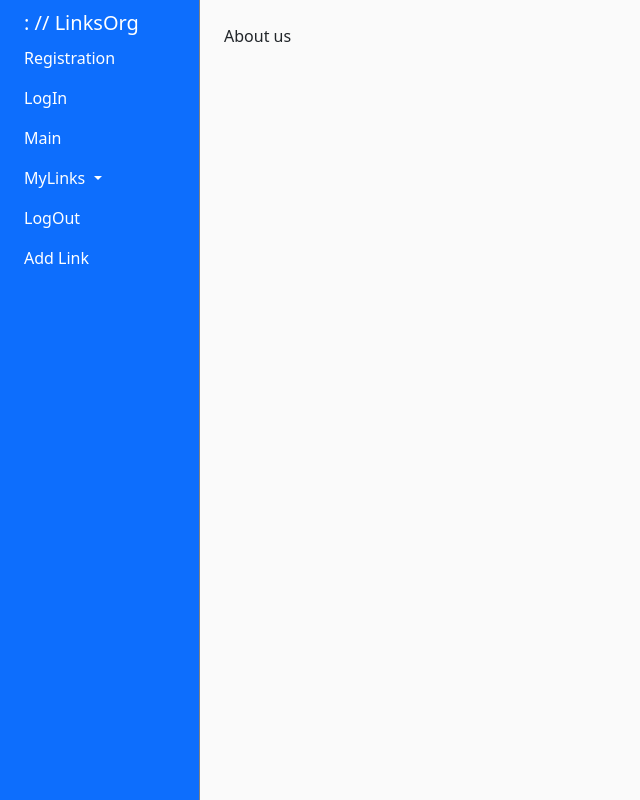
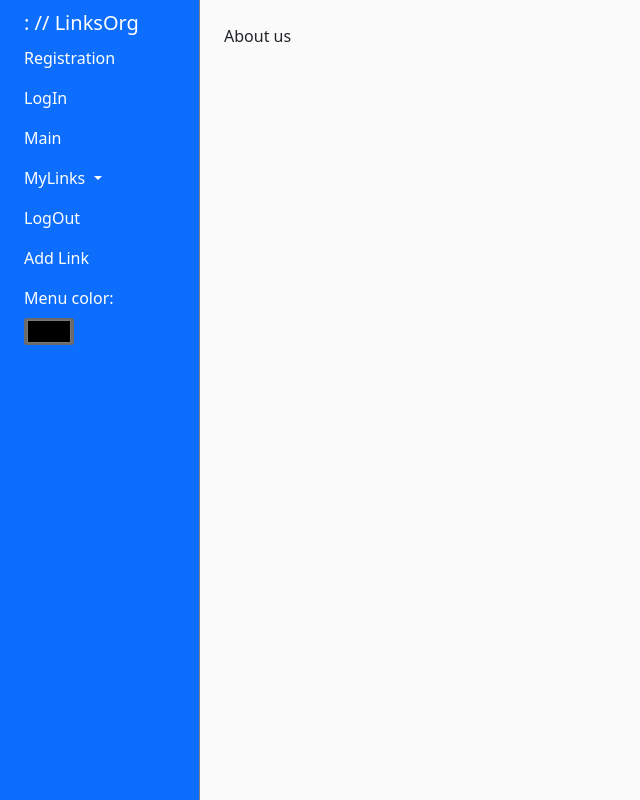
Before and after one commit to AnastasiiaBelianskaia/links_org, a Django app: page /linksorg/about in a window 1280 px wide. Shown: the whole page, without its empty margins (0-640 px from the left). Run offline with Django 4.2, Linux system fonts and the light colour scheme; the visitor is signed in with stand-in values (Sample User, id 1); some libraries are stand-ins or nearby versions.

Commit message:
Added menu color in local storage

```diff
--- a/static/css/style.css
+++ b/static/css/style.css
@@ -29,6 +29,11 @@ ul {
 
 .header.menu_header {
     align-items: flex-start;
+    transform: translate(-100%, 0);
+    animation-name: menu;
+    animation-duration: 1.5s;
+    animation-fill-mode: forwards;
+    animation-timing-function: cubic-bezier(.67,-1.21,.05,1.84)
 }
 
 .nav_menu {
@@ -57,3 +62,9 @@ ul {
     text-decoration: none;
     color: #0d6efd;
 }
+
+@keyframes menu {
+  to {
+    transform: translate(0, 0);
+  }
+}
--- /dev/null
+++ b/static/js/nav_color.js
@@ -0,0 +1,17 @@
+const menu = $("#nav_menu");
+const colorpicker = $("#colorpicker");
+
+const getColor = () => {
+    const color = localStorage.getItem("color");
+    menu.attr('style', `background-color: ${color} !important`);
+}
+
+const changeColor = () => {
+    const color = colorpicker.val();
+    localStorage.setItem("color", color);
+    getColor();
+}
+
+colorpicker.on("change", changeColor);
+
+getColor();
--- a/templates/base.html
+++ b/templates/base.html
@@ -13,7 +13,7 @@
 </head>
 <body>
     <div class="wrapper_base">
-        <header class="header navbar bg-primary menu_header" data-bs-theme="dark">
+        <header class="header navbar bg-primary menu_header" id="nav_menu" data-bs-theme="dark">
         <nav class="nav_menu">
             <a class="navbar-brand" href="{% url 'linksorg:about_us' %}"> : // LinksOrg</a>
             <ul class="navbar-nav mr-auto">
@@ -25,9 +25,9 @@
                     <a class="nav-link active dropdown-toggle" href="#" role="button" data-bs-toggle="dropdown" aria-expanded="false">
                     MyLinks
                     </a>
-                    <ul class="dropdown-menu bg-primary">
-                        <li><a class="dropdown-item active bg-primary" href="{% url 'linksorg:user_links' %}">All links</a></li>
-                        <li><a class="dropdown-item active bg-primary" href="{% url 'linksorg:user_categories' %}">Categories</a></li>
+                    <ul class="dropdown-menu bg-transparent">
+                        <li><a class="dropdown-item active bg-transparent" href="{% url 'linksorg:user_links' %}">All links</a></li>
+                        <li><a class="dropdown-item active bg-transparent" href="{% url 'linksorg:user_categories' %}">Categories</a></li>
                     </ul>
                 </li>
                 <li class="nav-item"><a class="nav-link active" href="{% url 'logout' %}">LogOut</a></li>
@@ -40,7 +40,9 @@
                         {% include 'linksorg/link_form.html' %}
                     </div>
                 </div>
-            </div>
+                </div>
+                <li class="nav-link active">Menu color:</li>
+                <input id="colorpicker" type="color">
                 {% endif %}
             </ul>
         </nav>
@@ -58,9 +60,10 @@
     >
       Link copied to clipboard
     </div>
-<script src="https://code.jquery.com/jquery-3.6.4.min.js" integrity="sha256-oP6HI9z1XaZNBrJURtCoUT5SUnxFr8s3BzRl+cbzUq8=" crossorigin="anonymous" defer></script>
+<script src="https://code.jquery.com/jquery-3.6.4.min.js" integrity="sha256-oP6HI9z1XaZNBrJURtCoUT5SUnxFr8s3BzRl+cbzUq8=" crossorigin="anonymous"></script>
 <script src="https://cdn.jsdelivr.net/npm/bootstrap@5.3.1/dist/js/bootstrap.bundle.min.js" integrity="sha384-ENjdO4Dr2bkBIFxQpeoTz1HIcje39Wm4jDKdf19U8gI4ddQ3GYNS7NTKfAdVQSZe" crossorigin="anonymous" defer></script>
 <script src="{% static 'js/add_link.js' %}" defer></script>
 <script src="{% static 'js/copy_link.js' %}" defer></script>
+<script src="{% static 'js/nav_color.js' %}"></script>
 </body>
 </html>
```
